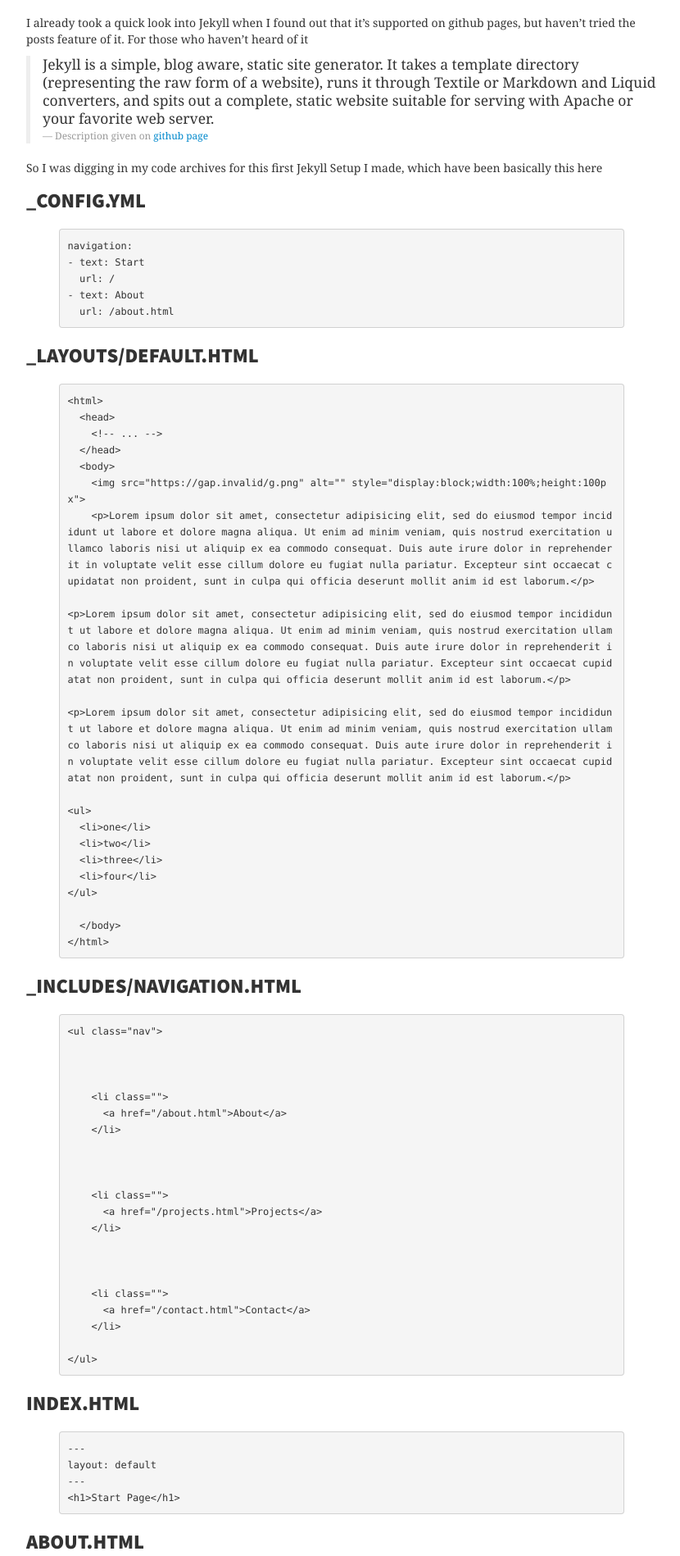
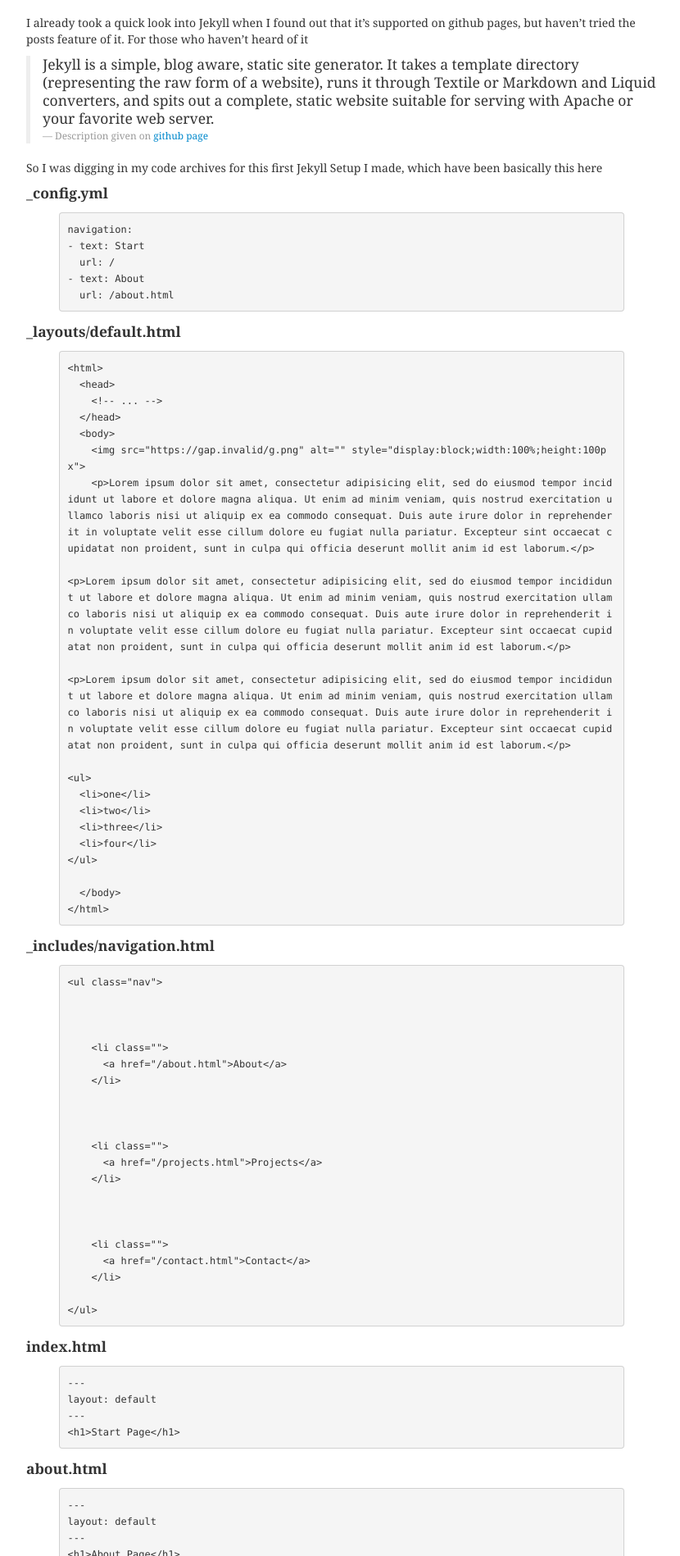
Before and after one commit to mralexandernickel/mralexandernickel.github.com, a Jekyll site: the page built from _posts/2013-05-05-why-jekyll….md, in a window 1280 px wide. Shown: the part 1300-3198 px from the top of the page at 82% size, without its empty margins (23-853 px from the left). Built offline with Jekyll 4.4.1, drawn with Linux system fonts in a browser that asks for light colours; nearby versions of some CDN libraries.

Commit message:
smaller headlines

```diff
--- a/_posts/2013-05-05-why-jekyll….md
+++ b/_posts/2013-05-05-why-jekyll….md
@@ -37,7 +37,7 @@
 
 So I was digging in my code archives for this first Jekyll Setup I made, which have been basically this here
 
-### \_config.yml
+#### \_config.yml
 
 {% highlight yaml %}
 navigation:
@@ -47,7 +47,7 @@
   url: /about.html
 {% endhighlight %}
 
-### \_layouts/default.html
+#### \_layouts/default.html
 
 {% highlight html %}
 <html>
@@ -61,7 +61,7 @@
 </html>
 {% endhighlight %}
 
-### \_includes/navigation.html
+#### \_includes/navigation.html
 
 {% highlight html %}
 <ul class="nav">
@@ -77,7 +77,7 @@
 </ul>
 {% endhighlight %}
 
-### index.html
+#### index.html
 
 {% highlight html %}
 ---
@@ -86,7 +86,7 @@
 <h1>Start Page</h1>
 {% endhighlight %}
 
-### about.html
+#### about.html
 
 {% highlight html %}
 ---
```
